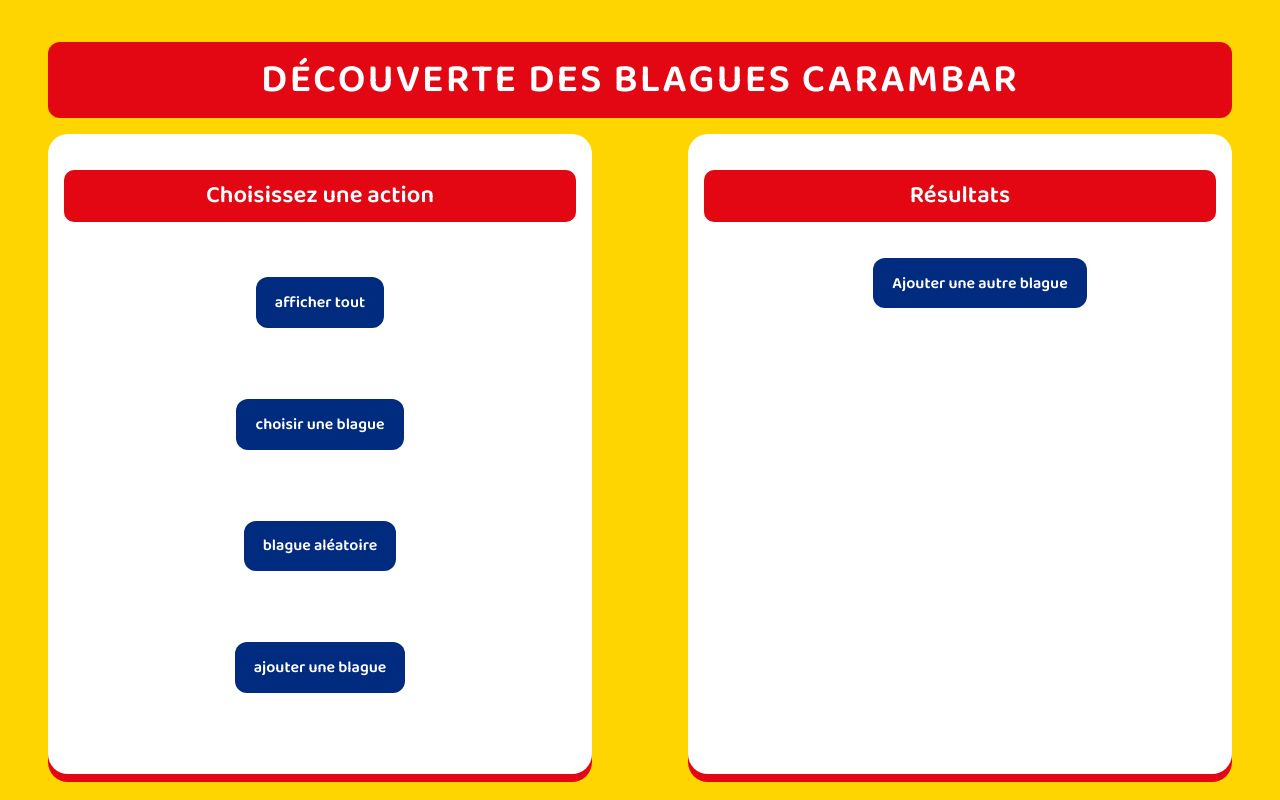
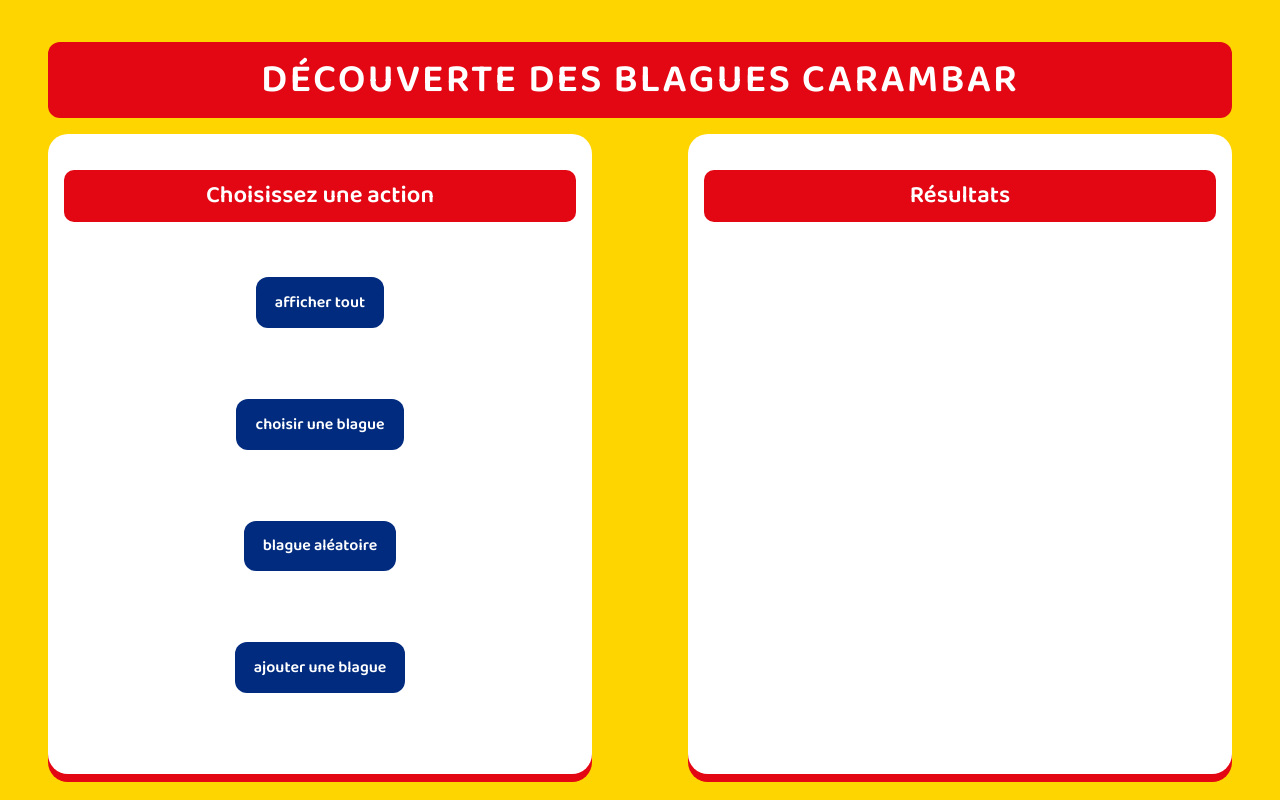
Before and after one commit to laurentgautron/carambar_jokes_frontend, a React (Vite) app: page / in a window 1280 px wide. Built offline with nearby package versions, Linux system fonts and the light colour scheme.

Commit message:
solve boutons add and choose under card

```diff
--- a/src/App.css
+++ b/src/App.css
@@ -141,4 +141,6 @@
 .error {
   text-align: center;
   color: red;
+  min-height: 1.2em; /* réserve de l'espace même si vide */
+  margin: 0 0 10px 0; /* espace sous le message */
 }
--- a/src/App.jsx
+++ b/src/App.jsx
@@ -12,6 +12,7 @@
   const [question, setQuestion] = useState('');
   const [answer, setAnswer] = useState('');
   const [error, setError] = useState('')
+  const [addButton, setAddButton] = useState(false);
 
   const handleJokes = async (ev) => {
     ev.preventDefault();
@@ -50,6 +51,7 @@
       const data = await getOneJoke(id);
       setShowForm(false);
       setJokes([data]);
+      setAddButton(true);
     } catch (error) {
       setJokes([]);
       setError(error.message);
@@ -84,7 +86,6 @@
       setJokes([data]);
       setAnswer('');
       setQuestion('');
-      setJokeForm(false);
       setShowForm(false);
     } catch (error) {
       setError(error.message);
@@ -107,7 +108,9 @@
         <div className='responses'>
           <h2>Résultats</h2>
           <div className="res">
-            {error && <p className="error">{error ? error : '\u00A0'}</p>}
+            <div className="error-container">
+              <p className="error">{error || "\u00A0"}</p>
+            </div>
             {showForm ? (
               jokeForm ? (
                 <form className='addJoke' onSubmit={handleAddSubmit}>
@@ -149,10 +152,10 @@
                     </li>
                   );
                 })}
-                {jokes.length === 1 && jokeForm ?
-                  <button onClick={handleChooseForm}>Choisir une autre blague</button>:
-                  <button onClick={handleAddJoke}>Ajouter une autre blague</button>
-                }
+                {addButton && jokes.length === 1 && (jokeForm
+                  ? <button onClick={handleAddJoke}>Ajouter une autre blague</button>
+                  : <button onClick={handleChooseForm}>Choisir une autre blague</button>
+                )}
                 </ul>
               )}
           </div>
```
